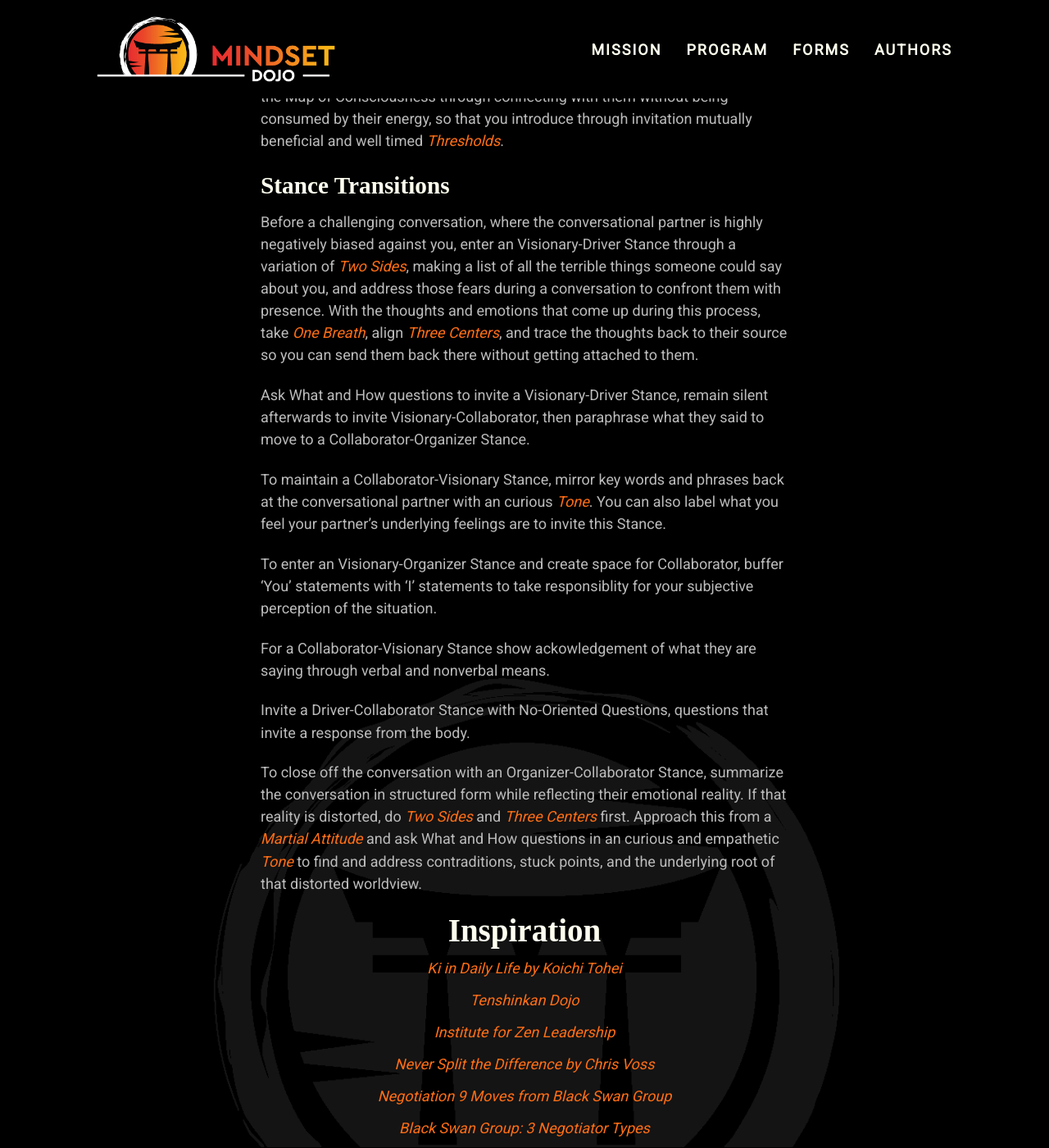
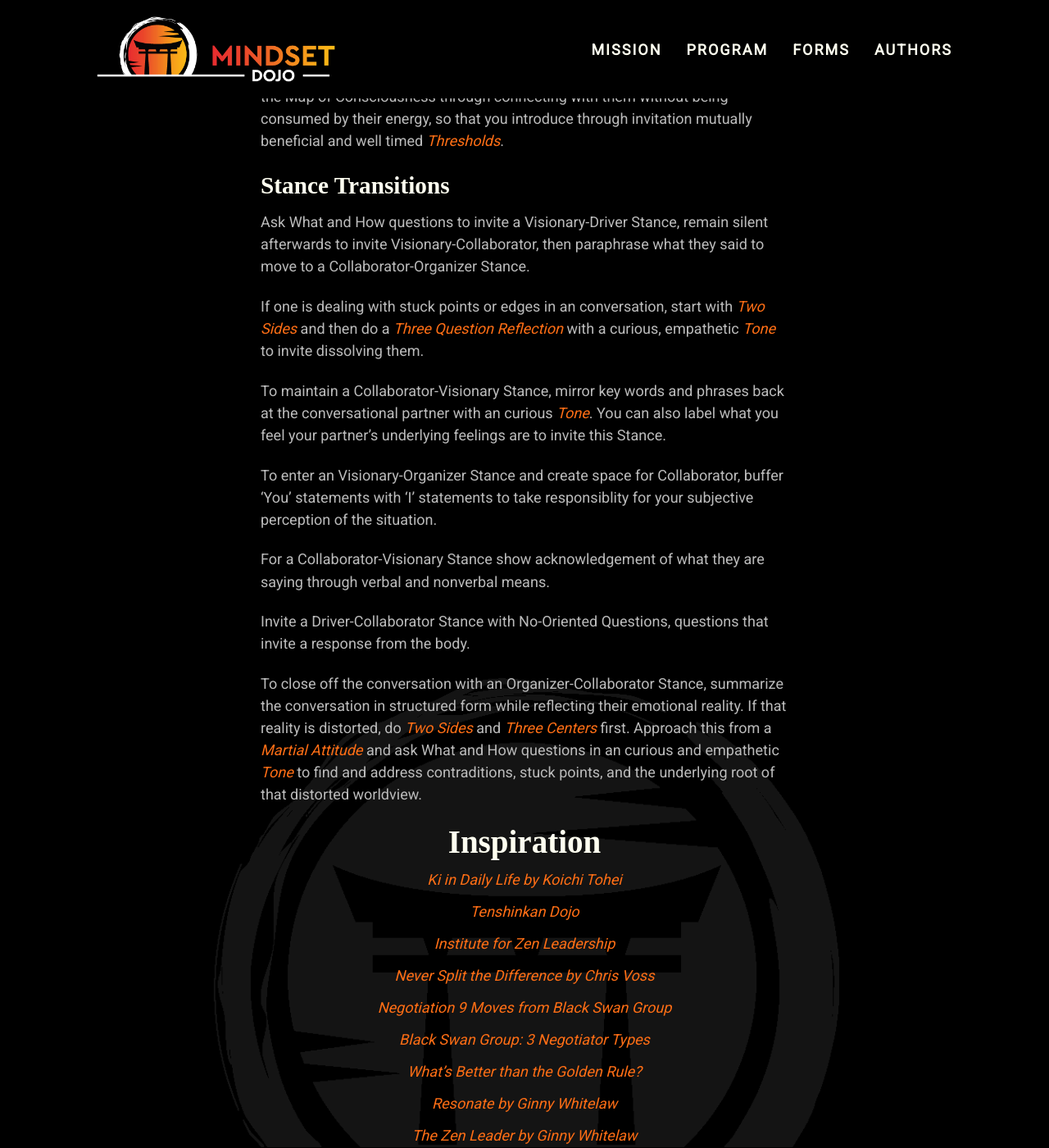
Before and after one commit to mindset-dojo/mindset-dojo.github.io, a Jekyll site: the page built from _forms/stance.md, in a window 1280 px wide and 1400 px high, scrolled down 794 px. Shown: the whole window at 82% size. Built offline with Jekyll 4.4.1, drawn with Linux system fonts in a browser that asks for light colours; some web fonts are replaced.

Commit message:
refactor(stance): replace accusation audit with combination of preexisting forms.

```diff
--- a/_forms/stance.md
+++ b/_forms/stance.md
@@ -24,15 +24,15 @@
 
 ### Stance Transitions
 
-Before a challenging conversation, where the conversational partner is highly negatively biased against you, enter an Visionary-Driver Stance through a variation of [Two Sides](../two-sides/), making a list of all the terrible things someone could say about you, and address those fears during a conversation to confront them with presence. With the thoughts and emotions that come up during this process, take [One Breath](../one-breath/), align [Three Centers](../three-centers/), and trace the thoughts back to their source so you can send them back there without getting attached to them.
+Ask What and How questions to invite a Visionary-Driver Stance, remain silent afterwards to invite Visionary-Collaborator, then paraphrase what they said to move to a Collaborator-Organizer Stance.
 
-Ask What and How questions to invite a Visionary-Driver Stance, remain silent afterwards to invite Visionary-Collaborator, then paraphrase what they said to move to a Collaborator-Organizer Stance.
+If one is dealing with stuck points or edges in an conversation, start with [Two Sides](../two-sides/) and then do a [Three Question Reflection](../three-question-reflection/) with a curious, empathetic [Tone](../tone/) to invite dissolving them.
 
 To maintain a Collaborator-Visionary Stance, mirror key words and phrases back at the conversational partner with an curious [Tone](../tone/). You can also label what you feel your partner's underlying feelings are to invite this Stance.
 
 To enter an Visionary-Organizer Stance and create space for Collaborator, buffer 'You' statements with 'I' statements to take responsiblity for your subjective perception of the situation.
 
-For a Collaborator-Visionary Stance show ackowledgement of what they are saying through verbal and nonverbal means.
+For a Collaborator-Visionary Stance show acknowledgement of what they are saying through verbal and nonverbal means.
 
 Invite a Driver-Collaborator Stance with No-Oriented Questions, questions that invite a response from the body.
 
```
